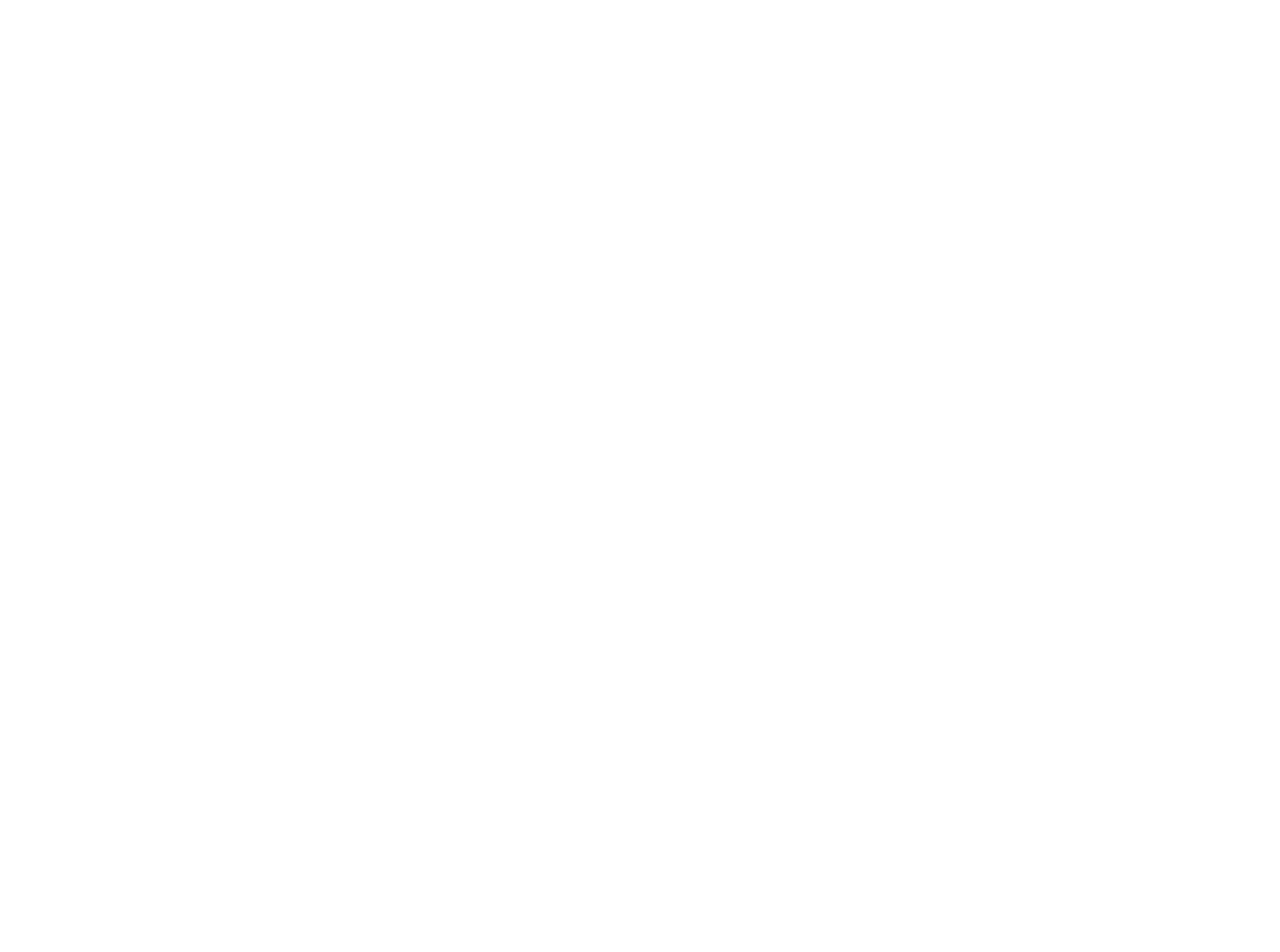
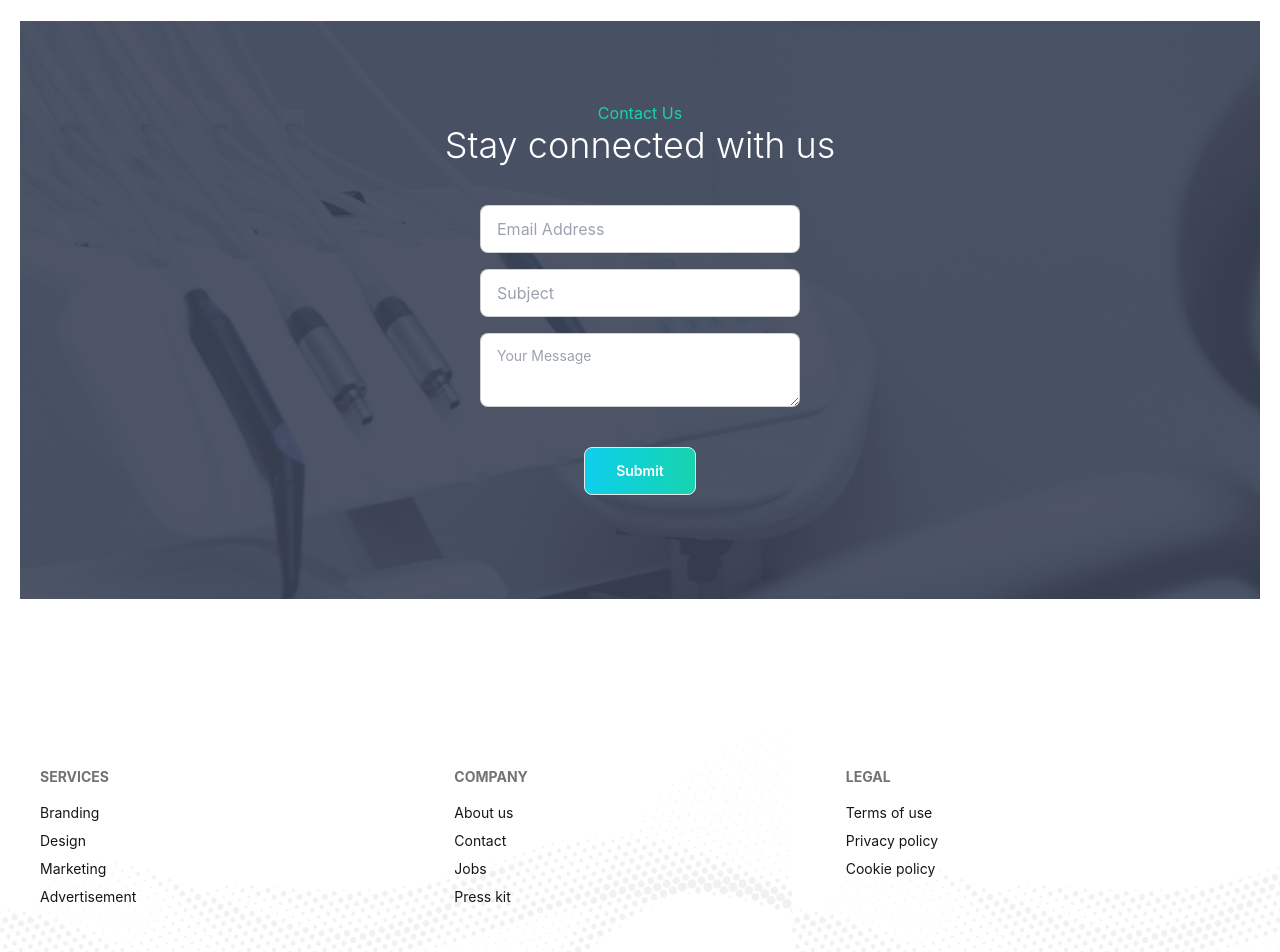
Before and after one commit to MasrulSakib/Doctors-portal-client, a React (Create React App) app: page / in a window 1280 px wide. Shown: the part 3360-4312 px from the top of the page. Before the commit the page ends 3277 px from the top, so only its background shows below. Built offline with nearby package versions, Linux system fonts and the light colour scheme.

Commit message:
Contact us and footer added

```diff
--- a/src/Pages/Footer/Footer.js
+++ b/src/Pages/Footer/Footer.js
@@ -1,10 +1,45 @@
 import React from 'react';
+import { Link } from 'react-router-dom';
+import footer from '../../assets/images/footer.png'
 
 const Footer = () => {
     return (
-        <div>
-            <h2>this is footer</h2>
-        </div>
+        <section style={
+            {
+                background: `url(${footer})`,
+                backgroundSize: 'contain'
+            }
+        }>
+            <div>
+                <footer className="footer p-10">
+                    <nav>
+                        <h6 className="footer-title">Services</h6>
+                        <Link to='/' className="link link-hover">Branding</Link>
+                        <Link to='/' className="link link-hover">Design</Link>
+                        <Link to='/' className="link link-hover">Marketing</Link>
+                        <Link to='/' className="link link-hover">Advertisement</Link>
+                    </nav>
+                    <nav>
+                        <h6 className="footer-title">Company</h6>
+                        <Link to='/' className="link link-hover">About us</Link>
+                        <Link to='/' className="link link-hover">Contact</Link>
+                        <Link to='/' className="link link-hover">Jobs</Link>
+                        <Link to='/' className="link link-hover">Press kit</Link>
+                    </nav>
+                    <nav>
+                        <h6 className="footer-title">Legal</h6>
+                        <Link to='/' className="link link-hover">Terms of use</Link>
+                        <Link to='/' className="link link-hover">Privacy policy</Link>
+                        <Link to='/' className="link link-hover">Cookie policy</Link>
+                    </nav>
+                </footer>
+
+                <aside className='text-center mt-32 mb-4'>
+                    <p>Copyright © 2024 - All right reserved by ACME Industries Ltd</p>
+                </aside>
+
+            </div>
+        </section>
     );
 };
 
--- /dev/null
+++ b/src/Pages/Shared/Home/ContactUs/ContactUs.js
@@ -0,0 +1,31 @@
+import React from 'react';
+import appointment from '../../../../assets/images/appointment.png'
+import ButtonLayout from '../../../../components/ButtonLayout/ButtonLayout';
+
+const ContactUs = () => {
+    return (
+        <section
+            className='my-32'
+            style={
+                {
+                    background: `url(${appointment})`
+                }
+            }>
+            <div className='py-20'>
+                <div className=' text-center mb-10'>
+                    <p className='text-secondary font-semmibold'>Contact Us</p>
+                    <h2 className='text-4xl text-white font-light mb-3'>Stay connected with us</h2>
+                </div>
+                <form className='flex flex-col justify-center items-center gap-4'>
+                    <input type="text" placeholder="Email Address" className="input input-bordered w-full max-w-xs" />
+                    <input type="text" placeholder="Subject" className="input input-bordered w-full max-w-xs" />
+                    <textarea className="textarea textarea-bordered w-full max-w-xs" placeholder="Your Message"></textarea>
+                    <ButtonLayout>Submit</ButtonLayout>
+                </form>
+            </div>
+
+        </section>
+    );
+};
+
+export default ContactUs;
--- a/src/Pages/Shared/Home/Home.js
+++ b/src/Pages/Shared/Home/Home.js
@@ -4,6 +4,7 @@
 import Services from './Services/Services';
 import MakeAppointment from './MakeAppointment/MakeAppointment';
 import Testimonials from './Testimonials/Testimonials';
+import ContactUs from './ContactUs/ContactUs';
 
 
 const Home = () => {
@@ -14,6 +15,7 @@
             <Services></Services>
             <MakeAppointment></MakeAppointment>
             <Testimonials></Testimonials>
+            <ContactUs></ContactUs>
         </div>
     );
 };
--- a/src/Pages/Shared/Home/MakeAppointment/MakeAppointment.js
+++ b/src/Pages/Shared/Home/MakeAppointment/MakeAppointment.js
@@ -5,14 +5,6 @@
 
 const MakeAppointment = () => {
     return (
-
-        // z-index: 0;
-        // display: flex;
-        // align-items: center;
-        // justify-content: center;
-        // max-width: 80rem/* 1280px */;
-        // gap: 1rem/* 16px */;
-        // padding: 1rem/* 16px */;
 
         <section
             className='my-32'
@@ -23,7 +15,7 @@
                 }
             }>
             <div className="hero">
-                <div className="flex flex-col lg:flex-row z-0 items-center justify-center md:gap-4 gap-0 pt-4 px-4 pb-0 text-white">
+                <div className="flex flex-col lg:flex-row z-0 items-center justify-center max-w-7xl md:gap-4 gap-0 pt-4 px-4 pb-0 text-white">
                     <img src={doctor} alt='' className="-mt-36 hidden md:block lg:w-1/2 rounded-lg" />
                     <div>
                         <p className=' text-secondary font-semibold'>APPOINTMENT</p>
```
